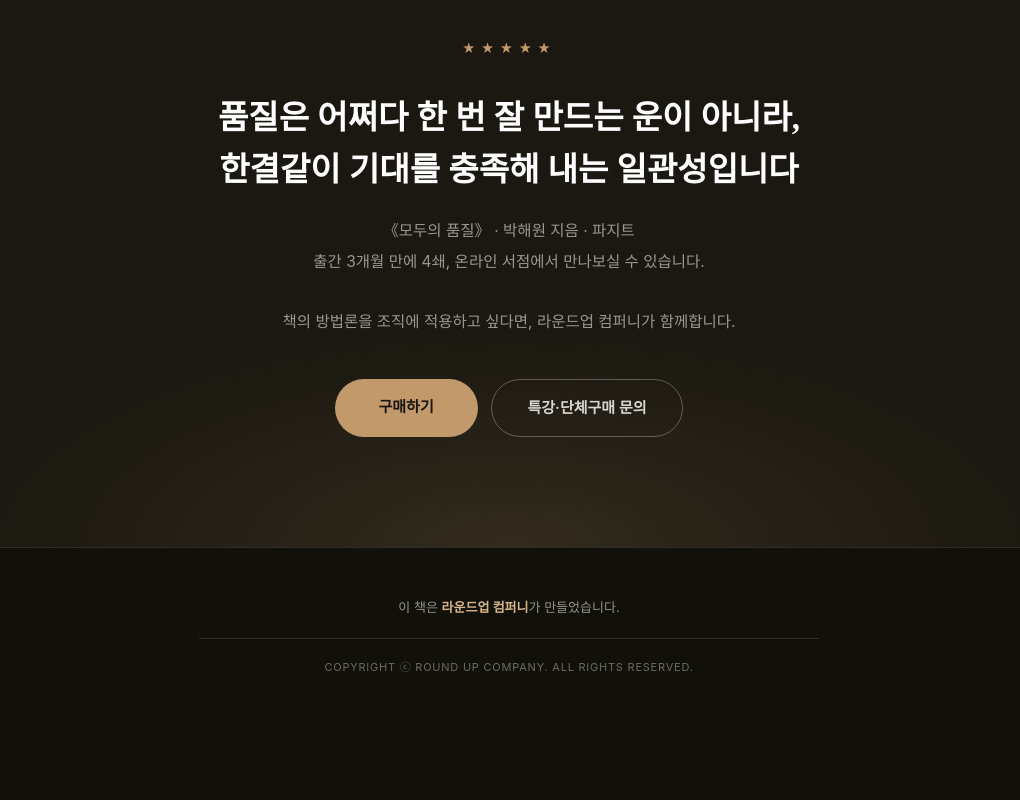
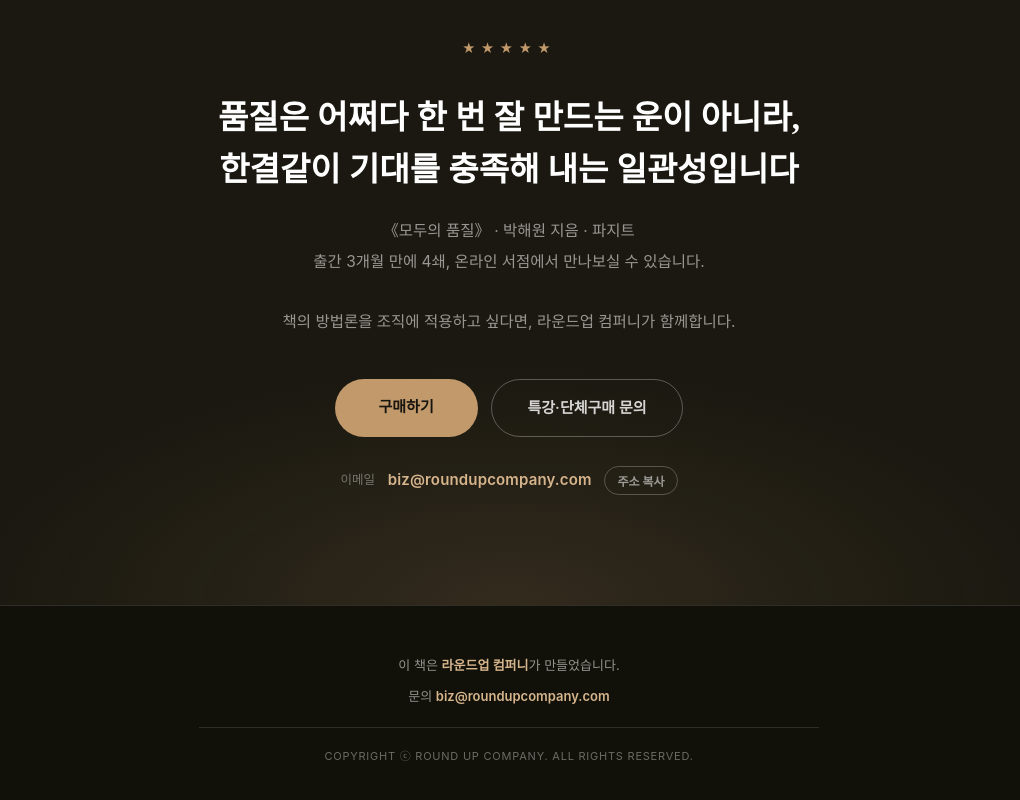
Before and after one commit to harmonybalance/everyonequality, a plain HTML site: page index.html in a window 1280 px wide. Shown: the part 7043-7843 px from the top of the page, without its empty margins (131-1151 px from the left). Before the commit the page ends 7759 px from the top, so only its background shows below. Drawn offline with Linux system fonts and the light colour scheme; a web font is replaced by a local one.

Commit message:
Add files via upload

```diff
--- a/index.html
+++ b/index.html
@@ -294,6 +294,12 @@
   .vc-tag { display: inline-block; font-size: 11px; font-weight: 800; letter-spacing: 0.14em; color: var(--bronze); margin-bottom: 0.7rem; }
   .vc-head { font-size: clamp(17px, 2.4vw, 20px); font-weight: 800; color: #fff; margin-bottom: 0.4rem; }
   .vc-sub { font-size: 14px; color: var(--text-dim); }
+
+  .mail-row { margin-top: 1.8rem; display: inline-flex; flex-wrap: wrap; align-items: center; justify-content: center; gap: 0.5rem 0.8rem; }
+  .mail-label { font-size: 12.5px; color: var(--text-faint); }
+  .mail-addr { font-size: 15px; font-weight: 600; color: var(--bronze-soft); letter-spacing: 0.01em; }
+  .mail-copy { font-family: inherit; font-size: 12px; font-weight: 600; color: var(--text-dim); background: transparent; border: 1px solid rgba(255,255,255,0.24); border-radius: 999px; padding: 5px 12px; cursor: pointer; transition: border-color 0.2s, color 0.2s; }
+  .mail-copy:hover { border-color: var(--bronze); color: var(--bronze-soft); }
 </style>
 </head>
 <body>
@@ -328,7 +334,7 @@
       <a href="https://www.yes24.com/product/goods/194755999" target="_blank" rel="noopener" class="btn-bronze">구매하기</a>
       <a href="#contents" class="btn-ghost">목차 보기</a>
     </div>
-    <a href="https://www.roundupcompany.com/#contact" target="_blank" rel="noopener" class="hero-event reveal">
+    <a href="#cta" class="hero-event reveal js-mail">
       <span class="he-tag">단체구매</span>
       <span class="he-text">여러 기업의 단체 구매가 이어지고 있습니다</span>
       <span class="he-period">저자 특강·단체구매 문의</span>
@@ -523,12 +529,18 @@
   <p class="desc reveal">《모두의 품질》 · 박해원 지음 · 파지트<br>출간 3개월 만에 4쇄, 온라인 서점에서 만나보실 수 있습니다.<br><br>책의 방법론을 조직에 적용하고 싶다면, 라운드업 컴퍼니가 함께합니다.</p>
   <div class="hero-btns reveal">
     <a href="https://www.yes24.com/product/goods/194755999" target="_blank" rel="noopener" class="btn-bronze">구매하기</a>
-    <a href="https://www.roundupcompany.com/#contact" class="btn-ghost" target="_blank" rel="noopener">특강·단체구매 문의</a>
+    <a href="#cta" class="btn-ghost js-mail">특강·단체구매 문의</a>
+  </div>
+  <div class="mail-row reveal">
+    <span class="mail-label">이메일</span>
+    <span class="mail-addr js-addr">biz [at] roundupcompany.com</span>
+    <button type="button" class="mail-copy" id="mailCopy">주소 복사</button>
   </div>
 </div>
 
 <footer>
   <p class="footer-line">이 책은 <a href="https://www.roundupcompany.com" target="_blank" rel="noopener">라운드업 컴퍼니</a>가 만들었습니다.</p>
+  <p class="footer-line">문의 <a href="#cta" class="js-mail js-addr">biz [at] roundupcompany.com</a></p>
   <p class="footer-copy">COPYRIGHT ⓒ ROUND UP COMPANY. ALL RIGHTS RESERVED.</p>
 </footer>
 
@@ -544,5 +556,20 @@ const io = new IntersectionObserver((entries) => {
 document.querySelectorAll('.reveal').forEach(el => io.observe(el));
 </script>
 
+
+<script>
+(function(){
+  var addr = ['biz','roundupcompany.com'].join('@');
+  var subject = encodeURIComponent('[모두의 품질] 특강·단체구매 문의');
+  document.querySelectorAll('.js-addr').forEach(function(el){ el.textContent = addr; });
+  document.querySelectorAll('.js-mail').forEach(function(el){ el.setAttribute('href', 'mailto:' + addr + '?subject=' + subject); });
+  var btn = document.getElementById('mailCopy');
+  if (btn) btn.addEventListener('click', function(){
+    var done = function(){ btn.textContent = '복사되었습니다'; setTimeout(function(){ btn.textContent = '주소 복사'; }, 1800); };
+    if (navigator.clipboard && navigator.clipboard.writeText) { navigator.clipboard.writeText(addr).then(done, function(){ window.prompt('주소를 복사하세요', addr); }); }
+    else { window.prompt('주소를 복사하세요', addr); }
+  });
+})();
+</script>
 </body>
 </html>
```
